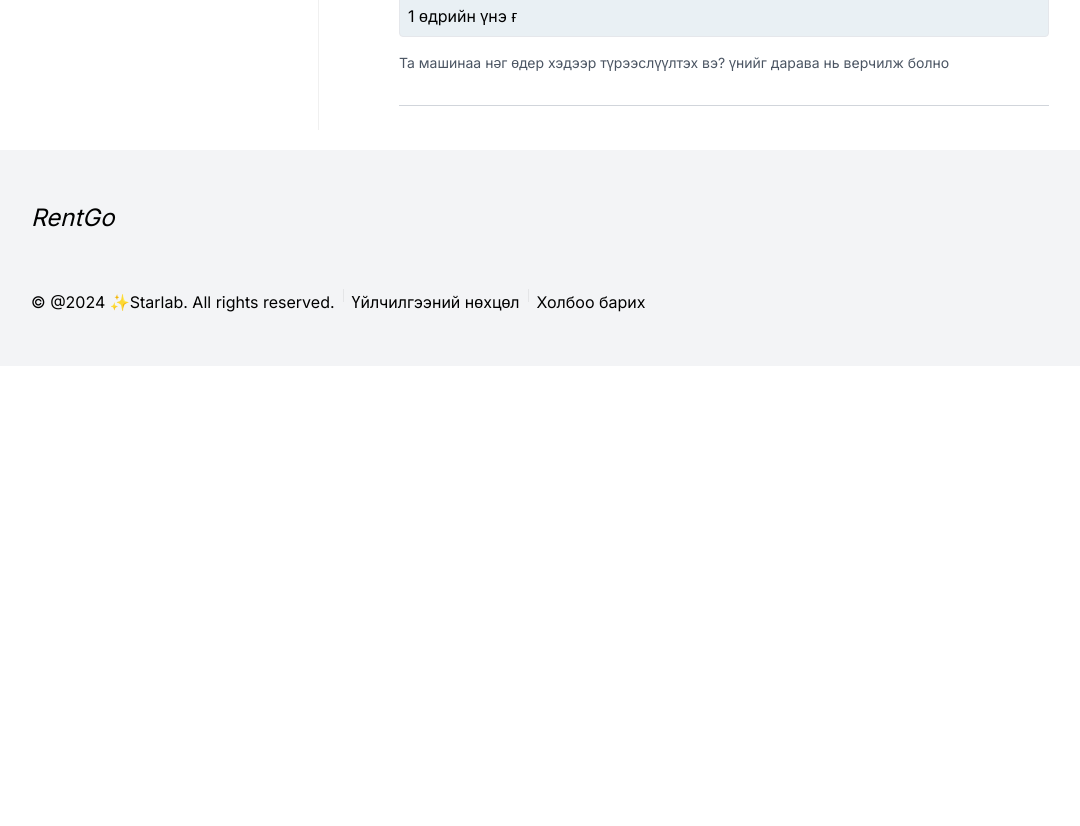
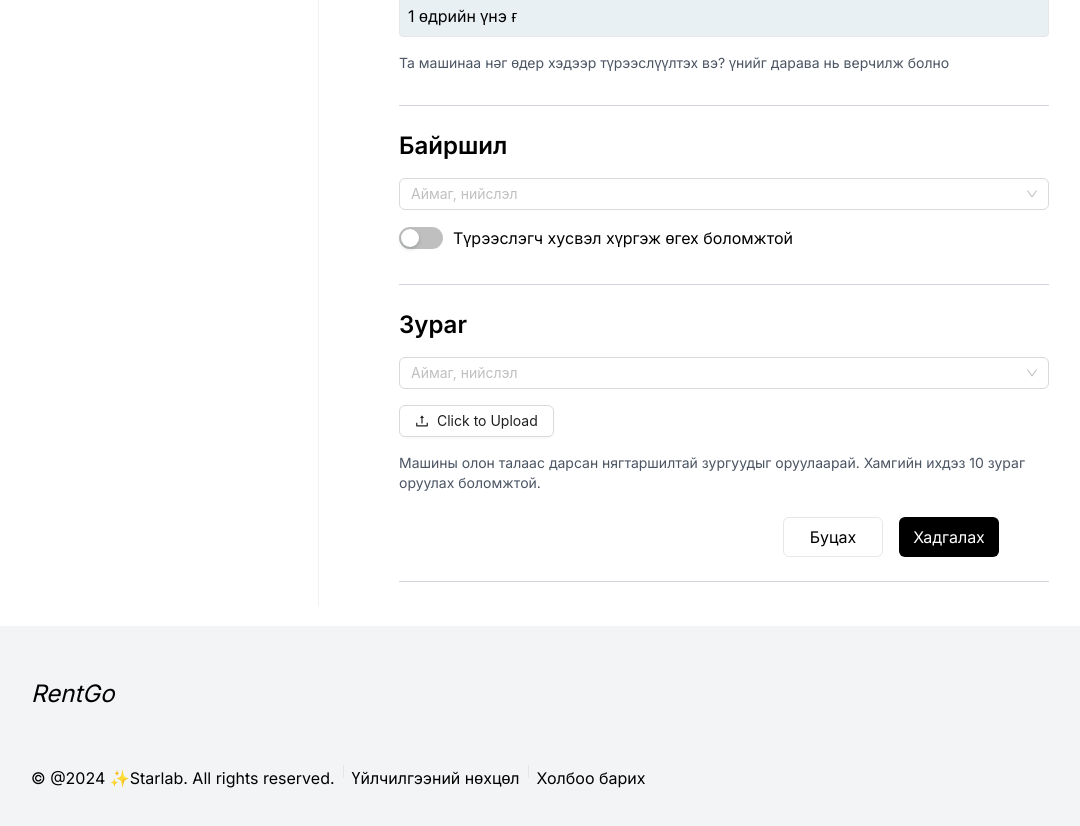
Before and after one commit to CnStarLab/CarRentalSys-FE, a Next.js app: page /profile/my-cars/addCar in a window 1280 px wide. Shown: the part 1500-2326 px from the top of the page, without its empty margins (29-1109 px from the left). Before the commit the page ends 1866 px from the top, so only its background shows below. Built offline with nearby package versions, Linux system fonts and the light colour scheme.

Commit message:
add component addCarClient | left a Modal to do

```diff
--- a/src/components/profile/my-car/addCar/addCarClient.tsx
+++ b/src/components/profile/my-car/addCar/addCarClient.tsx
@@ -8,17 +8,15 @@ import Eicon from "#/eicon.png";
 import backicon from "#/back.png";
 import infoicon from "#/info.png";
 import { useRouter } from "next/navigation";
-import type { RadioChangeEvent } from "antd";
-import { Radio, Select, Space } from "antd";
+import type { RadioChangeEvent, UploadProps } from "antd";
+import { Radio, Select, Space, Switch, Button, message, Upload } from "antd";
+import { UploadOutlined } from '@ant-design/icons';
 import SelectField from "./selectField";
 
 export default function AddCarClient() {
   // State management using hooks
-  const [firstName, setFirstName] = useState<string>("");
-  const [lastName, setLastName] = useState<string>("");
-  const [phoneNumber, setPhoneNumber] = useState<string>("");
-  const [email, setEmail] = useState<string>("");
-  const [isVerified, setIsVerified] = useState<boolean>(false);
+  const [title, setTitle] = useState<string>("");
+  const [description, setDescription] = useState<string>("");
   const [rentPrice, setRentPrice] = useState<string>("1 өдрийн үнэ ғ");
   const [radioValue, setRadioValue] = useState(1);
 
@@ -41,27 +39,34 @@ export default function AddCarClient() {
     setSelectedValues((prev) => ({ ...prev, [name]: value }));
   };
 
-  // Handler functions
-  const handlePersonalInfoChange = () => {
-    // Logic to change personal information
+  const props: UploadProps = {
+    name: 'file',
+    action: 'https://660d2bd96ddfa2943b33731c.mockapi.io/api/upload',
+    headers: {
+      authorization: 'authorization-text',
+    },
+    onChange(info) {
+      if (info.file.status !== 'uploading') {
+        console.log(info.file, info.fileList);
+      }
+      if (info.file.status === 'done') {
+        message.success(`${info.file.name} file uploaded successfully`);
+      } else if (info.file.status === 'error') {
+        message.error(`${info.file.name} file upload failed.`);
+      }
+    },
   };
 
-  const handleContactInfoChange = () => {
-    // Logic to change contact information
+  const handleSubmit = () => {
+    // Logic to submit all information
   };
 
-  const handleVerifyPhone = () => {
-    // Logic to verify phone number
-    setIsVerified(true);
-    router.push(`/phoneNumberVerify?phoneNumber=${phoneNumber}`);
-  };
-
-  const handleVerifyAccount = () => {
-    // Logic to verify account
-  };
-
-  const handlePasswordChange = () => {
-    // Logic to change password
+  const handleClear = () => {
+    setTitle("");
+    setDescription("");
+    setRentPrice("");
+    setRadioValue(1);
+    setSelectedValues({});
   };
 
   // 定义选项数据
@@ -195,6 +200,29 @@ export default function AddCarClient() {
       { value: "Бор", label: "Бор" },
       { value: "Сувдан цагаан", label: "Сувдан цагаан" },
     ],
+    region: [
+      { value: "Архангай", label: "Архангай" },
+      { value: "Баян-Өлгий", label: "Баян-Өлгий" },
+      { value: "Баянхонгор", label: "Баянхонгор" },
+      { value: "Булган", label: "Булган" },
+      { value: "Говь-Алтай", label: "Говь-Алтай" },
+      { value: "Говьсумбэр", label: "Говьсумбэр" },
+      { value: "Дархан", label: "Дархан" },
+      { value: "Дорноговь", label: "Дорноговь" },
+      { value: "Дорнод", label: "Дорнод" },
+      { value: "Дундговь", label: "Дундговь" },
+      { value: "Завхан", label: "Завхан" },
+      { value: "Орхон", label: "Орхон" },
+      { value: "Сэлэнгэ", label: "Сэлэнгэ" },
+      { value: "Сүхбаатар", label: "Сүхбаатар" },
+      { value: "Төв", label: "Төв" },
+      { value: "Увс", label: "Увс" },
+      { value: "Улаанбаатар", label: "Улаанбаатар" },
+      { value: "Ховд", label: "Ховд" },
+      { value: "Хэнтий", label: "Хэнтий" },
+      { value: "Хевсгел", label: "Хевсгел" },
+      { value: "Оверхангай", label: "Оверхангай" },
+    ],
   };
 
   return (
@@ -226,14 +254,14 @@ export default function AddCarClient() {
         <div className="text-2xl mb-4 font-semibold">Еренхий мэдээлэл</div>
         <input
           type="text"
-          value={firstName}
-          onChange={(e) => setFirstName(e.target.value)}
+          value={title}
+          onChange={(e) => setTitle(e.target.value)}
           placeholder="Гарчиг"
           className="w-full h-10 border rounded bg-custom-blue2 mb-4 pl-2"
         />
         <textarea
-          value={lastName}
-          onChange={(e) => setLastName(e.target.value)}
+          value={description}
+          onChange={(e) => setDescription(e.target.value)}
           placeholder="Машины тухай тайлбар бичих."
           className="w-full h-32 border rounded bg-custom-blue2 pl-2"
         />
@@ -349,8 +377,39 @@ export default function AddCarClient() {
           className="w-full p-2 mb-4 border rounded bg-custom-blue2"
         />
         <p className="text-sm text-gray-600 mb-2">
-        Ta машинаа нәг өдер хэдээр түрээслүүлтэх вэ? үнийг дарава нь верчилж болно
+          Ta машинаа нәг өдер хэдээр түрээслүүлтэх вэ? үнийг дарава нь верчилж болно
         </p>
+      </div>
+
+      <div className="mb-6 border-b border-gray-300 pb-6">
+        <h3 className="text-2xl mb-4 font-semibold">Байршил</h3>
+        <SelectField
+          placeholder="Аймаг, нийслэл"
+          options={selectOptions.region}
+          onChange={handleSelectChange("region")}
+        />
+        <div className="flex items-center mb-2.5">
+          <Switch />
+          <span className="ml-2.5">Түрээслэгч хусвэл хүргэж өгех боломжтой</span>
+        </div>
+      </div>
+
+      <div className="mb-6 border-b border-gray-300 pb-6">
+        <h3 className="text-2xl mb-4 font-semibold">3ypar</h3>
+        <SelectField
+          placeholder="Аймаг, нийслэл"
+          options={selectOptions.region}
+          onChange={handleSelectChange("region")}
+        />
+        <Upload {...props}>
+          <Button icon={<UploadOutlined />}>Click to Upload</Button>
+        </Upload>
+        <p className="text-sm text-gray-600 mb-2 mt-4">
+          Машины олон талаас дарсан нягтаршилтай зургуудыг оруулаарай.
+          Хамгийн ихдэз 10 зураг оруулах боломжтой.
+        </p>
+        <button className="border text-black w-[100px] h-10 rounded-md mt-4 mr-4 ml-96" onClick={handleClear}>Буцах</button>
+        <button className="bg-black text-white w-[100px] h-10 rounded-md mt-4" onClick={handleSubmit}>Хадгалах</button>
       </div>
     </div>
   );
```
